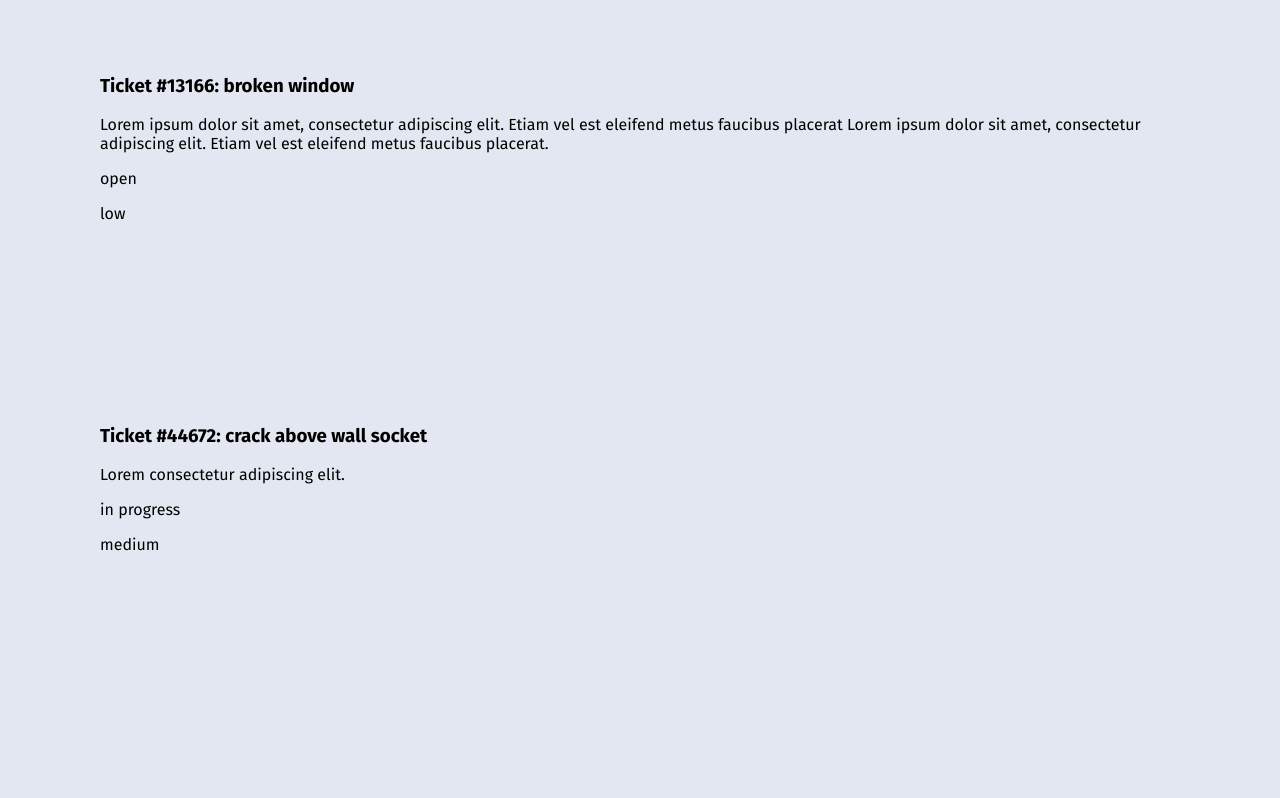
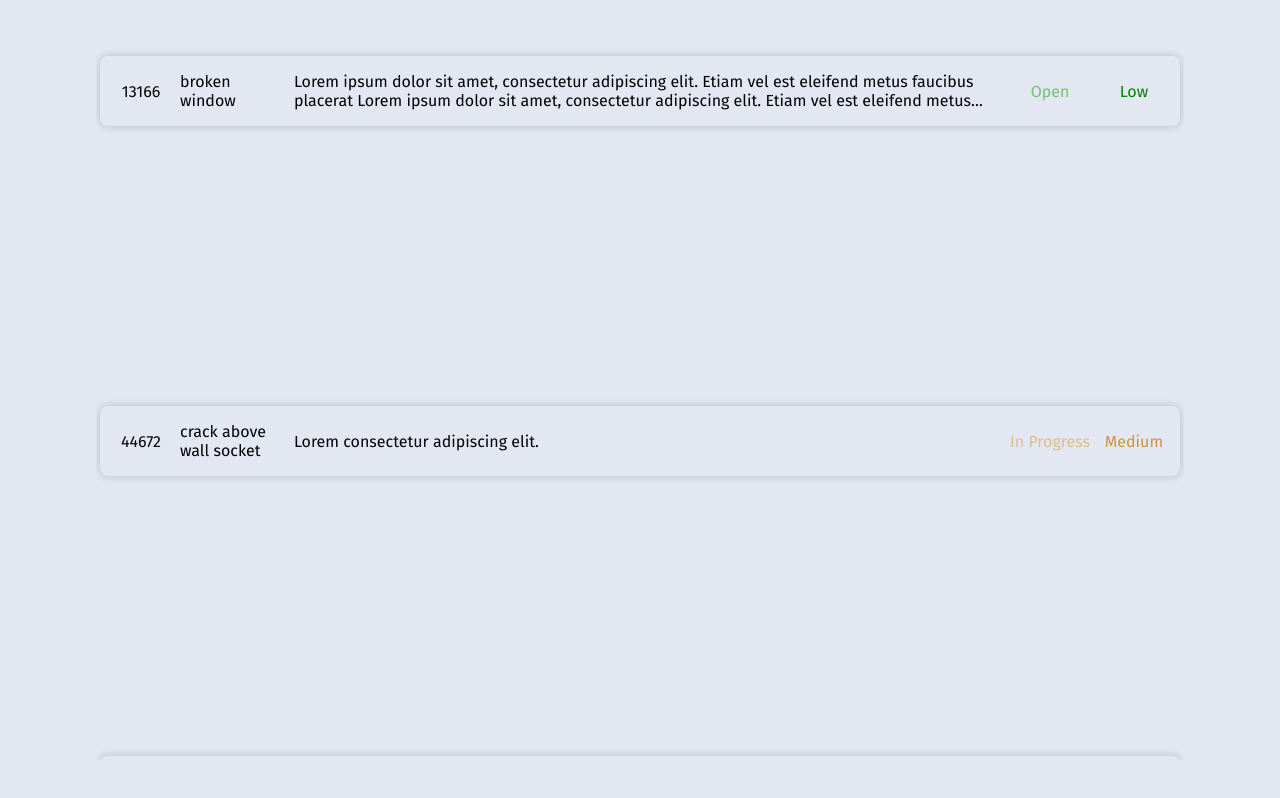
Before and after one commit to Khaled-Walid/virtual-tickets-list, a React (Create React App) app: page / in a window 1280 px wide. Built offline with nearby package versions, Linux system fonts and the light colour scheme.

Commit message:
improve TicketCard UI

```diff
--- a/src/components/TicketCard/TicketCard.tsx
+++ b/src/components/TicketCard/TicketCard.tsx
@@ -1,8 +1,10 @@
+import styles from './styles.module.css';
+
 export interface TicketCardData {
   _id: string;
   subject: string;
-  status: 'open' | 'closed' | 'in progress';
-  priority: 'low' | 'medium' | 'urgent';
+  status: 'open' | 'closed' | 'in progress' | 'status';
+  priority: 'low' | 'medium' | 'urgent' | 'priority';
   description: string;
 }
 
@@ -12,12 +14,40 @@ export interface TicketCardProps {
 
 export const TicketCard = ({ ticket }: TicketCardProps): JSX.Element => {
   const { _id, description, priority, status, subject } = ticket;
+  const statusColors = {
+    open: '#74c174',
+    'in progress': '#debd89',
+    closed: '#e66a6a',
+    status: '#000',
+  };
+  const priorityColors = {
+    low: '#008000',
+    medium: '#ce9337',
+    urgent: '#ff0000',
+    priority: '#000',
+  };
   return (
-    <>
-      <h3>{`Ticket #${_id}: ${subject}`}</h3>
-      <p>{description}</p>
-      <p>{status}</p>
-      <p>{priority}</p>
-    </>
+    <div
+      className={styles.container}
+      style={{
+        backgroundColor: _id === '#Ticket' ? '#cdd9f1' : 'inherit',
+      }}
+    >
+      <span className={styles.id}>{`${_id}`}</span>
+      <span className={styles.subject}>{`${subject}`}</span>
+      <span className={styles.description}>{description}</span>
+      <span
+        className={styles.status}
+        style={{ color: `${statusColors[status]}` }}
+      >
+        {status}
+      </span>
+      <span
+        className={styles.priority}
+        style={{ color: `${priorityColors[priority]}` }}
+      >
+        {priority}
+      </span>
+    </div>
   );
 };
```
